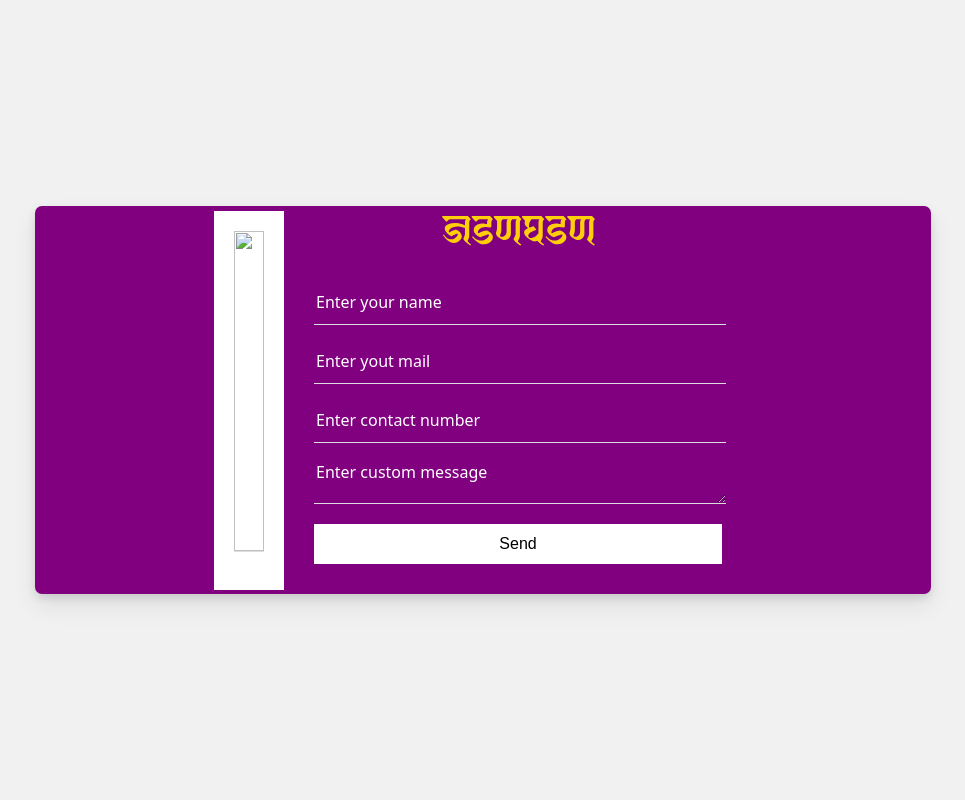
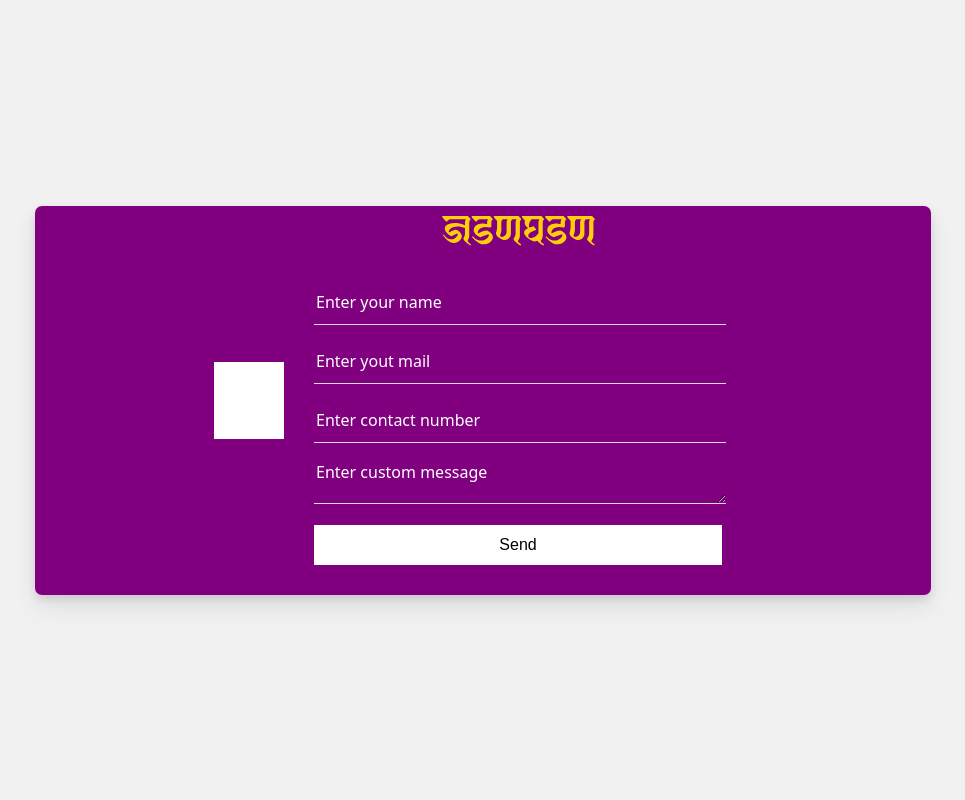
Before and after one commit to pranavkshirsagar1924/clientWeb1, a Flask app: template templates/card.html in a window 1280 px wide. Shown: the whole page, without its empty margins (157-1122 px from the left). Run offline with Flask 3, Linux system fonts and the light colour scheme; the template is opened without the code that fills it, so the values that code supplies are empty; some libraries are stand-ins or nearby versions.

Commit message:
Update order.css

```diff
--- a/static/order.css
+++ b/static/order.css
@@ -1,5 +1,5 @@
 body {
-    font-family: Arial, sans-serif;
+    font-family:Georgia, 'Times New Roman', Times, serif;
     background-color: rgb(241, 241, 241);
     margin: 0;
     padding: 0;
@@ -47,7 +47,7 @@
 }
 
 .thumbnail img {
-    width: 100%;
+    width: auto;
     height: 20rem;
     border-bottom: 1px solid #ddd;
 }
```
